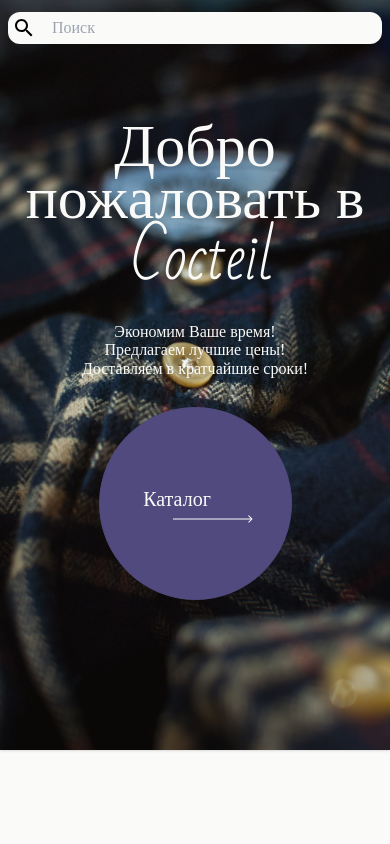
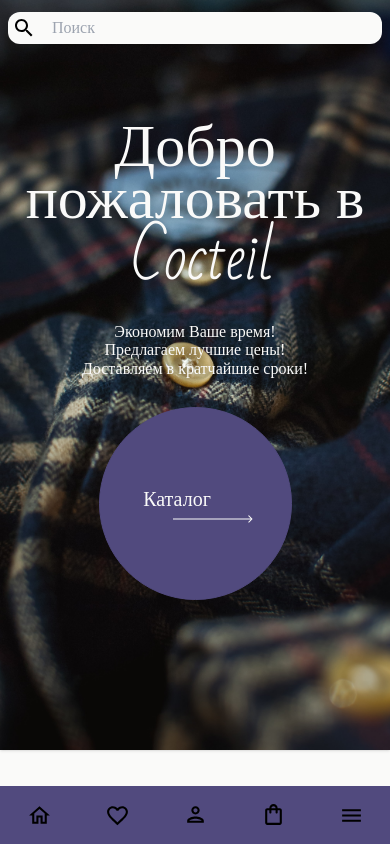
Before and after one commit to underengineering/praktika, a Next.js app: page / in a window 390 px wide. Shown: the top 844 px of the page. Built offline with nearby package versions, Linux system fonts and the light colour scheme.

Commit message:
refactor: Move components to files

```diff
--- a/src/components/Footer.tsx
+++ b/src/components/Footer.tsx
@@ -1,3 +1,5 @@
+"use client";
+
 import { Roboto } from "next/font/google";
 import Image from "next/image";
 
@@ -9,6 +11,7 @@ import {
     Telegram,
 } from "@mui/icons-material";
 
+import MobileNavBar from "./MobileNavBar";
 import UpButton from "./UpButton";
 
 const roboto = Roboto({
@@ -122,6 +125,7 @@ const Footer = () => {
                 height={128}
                 alt=""
             />
+            <MobileNavBar onMenu={() => {}} />
         </footer>
     );
 };
--- a/src/components/Header.tsx
+++ b/src/components/Header.tsx
@@ -1,11 +1,9 @@
 "use client";
 
 import { Roboto } from "next/font/google";
-import Image from "next/image";
-import Link from "next/link";
 import { useState } from "react";
 
-import { ISearchQuery, buildSearchParams } from "@/lib/api";
+import SideBar from "@/components/SideBar";
 import {
     FavoriteBorderOutlined,
     Menu,
@@ -20,97 +18,13 @@ const roboto = Roboto({
     variable: "--font-sans",
 });
 
-const SideBar = () => {
-    type TLink = { title: string; query: ISearchQuery };
-    const links: TLink[] = [
-        { title: "Женщинам", query: { sex: "female" } },
-        { title: "Мужчинам", query: { sex: "male" } },
-        { title: "Детям", query: { ageLt: 18 } },
-        { title: "Обувь", query: { type: "shoes" } },
-        { title: "Игрушки", query: { type: "toys" } },
-        { title: "Аксессуары", query: { type: "accessories" } },
-        { title: "Большие размеры", query: { size: "XL" } },
-        { title: "Акции", query: { hasDiscount: true } },
-    ];
-
-    type TType = { name: string; query: ISearchQuery };
-    const types: TType[] = [
-        { name: "Майки", query: { type: "tshirt" } },
-        { name: "Костюмы", query: { type: "costume" } },
-        { name: "Брюки", query: { type: "trousers" } },
-        { name: "Джинсы", query: { type: "jeans" } },
-        { name: "Юбки", query: { type: "skirt" } },
-        { name: "Шорты", query: { type: "shorts" } },
-        { name: "Свитшоты, худи", query: { type: "hoody" } },
-        { name: "Блузки и рубашки", query: { type: "blouses" } },
-        { name: "Пиджаки и жакеты", query: { type: "jacket" } },
-        { name: "Платья и сарафаны", query: { type: "dress" } },
-        { name: "Верхняя одежда", query: { type: "outerwear" } },
-    ];
-
-    const [activeIdx, setActiveIdx] = useState<number | undefined>();
-    return (
-        <nav
-            className={`fixed left-0 top-14 z-50 flex h-full w-full flex-col gap-1 bg-neutral-900 py-8 sm:left-36 sm:top-24 sm:w-auto sm:min-w-[280px] sm:py-0 ${roboto.variable} font-sans`}
-        >
-            <Image src="/logo.png" width={128} height={128} alt="" />
-            <div className="flex justify-between px-4">
-                <ol className="flex flex-col gap-5">
-                    {links.map((link, index) => (
-                        <li
-                            className="text-sm font-light text-stone-50"
-                            key={index}
-                        >
-                            {activeIdx !== index ? (
-                                <button onClick={() => setActiveIdx(index)}>
-                                    {link.title}
-                                </button>
-                            ) : (
-                                <Link
-                                    className="text-xl font-normal"
-                                    href={`/search?${buildSearchParams(
-                                        link.query
-                                    )}`}
-                                >
-                                    {link.title}
-                                </Link>
-                            )}
-                        </li>
-                    ))}
-                </ol>
-                {activeIdx !== undefined ? (
-                    <ol className="flex flex-col gap-5">
-                        {types.map((type, index) => (
-                            <li
-                                className="text-sm font-light text-stone-50"
-                                key={index}
-                            >
-                                <Link
-                                    href={`/search?${buildSearchParams({
-                                        ...links[activeIdx].query,
-                                        ...type.query,
-                                    })}`}
-                                >
-                                    {type.name}
-                                </Link>
-                            </li>
-                        ))}
-                    </ol>
-                ) : (
-                    <></>
-                )}
-            </div>
-        </nav>
-    );
-};
-
 const Header = () => {
     const [sideBarOpened, setSideBarOpened] = useState(false);
     return (
         <header
             className={`flex w-full flex-col justify-between px-2 py-3 sm:px-36 sm:py-12 ${
                 sideBarOpened ? "bg-primary sm:bg-transparent" : ""
-            }`}
+            } ${roboto.variable} font-sans`}
         >
             <div className="flex w-full justify-between">
                 <button
--- /dev/null
+++ b/src/components/MobileNavBar.tsx
@@ -0,0 +1,37 @@
+import Link from "next/link";
+import { FC } from "react";
+
+import { buildSearchParams } from "@/lib/api";
+import {
+    FavoriteBorderOutlined,
+    HomeOutlined,
+    MenuOutlined,
+    PersonOutlined,
+    ShoppingBagOutlined,
+} from "@mui/icons-material";
+
+const MobileNavBar: FC<{ onMenu: () => void }> = ({ onMenu }) => {
+    return (
+        <div className="fixed bottom-0 left-0 z-50 mb-auto flex w-full justify-around bg-primary py-4 sm:hidden">
+            <Link href="/">
+                <HomeOutlined className="fill-stone-50" sx={{ fontSize: 25 }} />
+            </Link>
+            <Link href={`/search?${buildSearchParams({ favorited: true })}`}>
+                <FavoriteBorderOutlined
+                    className="fill-stone-50"
+                    sx={{ fontSize: 25 }}
+                />
+            </Link>
+            <PersonOutlined className="fill-stone-50" sx={{ fontSize: 25 }} />
+            <ShoppingBagOutlined
+                className="fill-stone-50"
+                sx={{ fontSize: 25 }}
+            />
+            <button onClick={onMenu}>
+                <MenuOutlined className="fill-stone-50" sx={{ fontSize: 25 }} />
+            </button>
+        </div>
+    );
+};
+
+export default MobileNavBar;
--- /dev/null
+++ b/src/components/SideBar.tsx
@@ -0,0 +1,98 @@
+import { Roboto } from "next/font/google";
+import Image from "next/image";
+import Link from "next/link";
+import { useState } from "react";
+
+import { ISearchQuery, buildSearchParams } from "@/lib/api";
+
+const roboto = Roboto({
+    weight: "400",
+    subsets: ["latin", "cyrillic"],
+    variable: "--font-sans",
+});
+
+const SideBar = () => {
+    type TLink = { title: string; query: ISearchQuery };
+    const links: TLink[] = [
+        { title: "Женщинам", query: { sex: "female" } },
+        { title: "Мужчинам", query: { sex: "male" } },
+        { title: "Детям", query: { ageLt: 18 } },
+        { title: "Обувь", query: { type: "shoes" } },
+        { title: "Игрушки", query: { type: "toys" } },
+        { title: "Аксессуары", query: { type: "accessories" } },
+        { title: "Большие размеры", query: { size: "XL" } },
+        { title: "Акции", query: { hasDiscount: true } },
+    ];
+
+    type TType = { name: string; query: ISearchQuery };
+    const types: TType[] = [
+        { name: "Майки", query: { type: "tshirt" } },
+        { name: "Костюмы", query: { type: "costume" } },
+        { name: "Брюки", query: { type: "trousers" } },
+        { name: "Джинсы", query: { type: "jeans" } },
+        { name: "Юбки", query: { type: "skirt" } },
+        { name: "Шорты", query: { type: "shorts" } },
+        { name: "Свитшоты, худи", query: { type: "hoody" } },
+        { name: "Блузки и рубашки", query: { type: "blouses" } },
+        { name: "Пиджаки и жакеты", query: { type: "jacket" } },
+        { name: "Платья и сарафаны", query: { type: "dress" } },
+        { name: "Верхняя одежда", query: { type: "outerwear" } },
+    ];
+
+    const [activeIdx, setActiveIdx] = useState<number | undefined>();
+    return (
+        <nav
+            className={`fixed left-0 top-14 z-40 flex h-full w-full flex-col gap-1 bg-neutral-900 py-8 sm:left-36 sm:top-24 sm:w-auto sm:min-w-[280px] sm:py-0 ${roboto.variable} font-sans`}
+        >
+            <Image src="/logo.png" width={128} height={128} alt="" />
+            <div className="flex justify-between gap-2 px-4">
+                <ol className="flex flex-col gap-5">
+                    {links.map((link, index) => (
+                        <li
+                            className="text-sm font-light text-stone-50"
+                            key={index}
+                        >
+                            {activeIdx !== index ? (
+                                <button onClick={() => setActiveIdx(index)}>
+                                    {link.title}
+                                </button>
+                            ) : (
+                                <Link
+                                    className="text-xl font-normal"
+                                    href={`/search?${buildSearchParams(
+                                        link.query
+                                    )}`}
+                                >
+                                    {link.title}
+                                </Link>
+                            )}
+                        </li>
+                    ))}
+                </ol>
+                {activeIdx !== undefined ? (
+                    <ol className="flex flex-col gap-5">
+                        {types.map((type, index) => (
+                            <li
+                                className="text-sm font-light text-stone-50"
+                                key={index}
+                            >
+                                <Link
+                                    href={`/search?${buildSearchParams({
+                                        ...links[activeIdx].query,
+                                        ...type.query,
+                                    })}`}
+                                >
+                                    {type.name}
+                                </Link>
+                            </li>
+                        ))}
+                    </ol>
+                ) : (
+                    <></>
+                )}
+            </div>
+        </nav>
+    );
+};
+
+export default SideBar;
--- a/src/lib/api.ts
+++ b/src/lib/api.ts
@@ -31,6 +31,7 @@ export interface ISearchQuery {
     ageLt?: number;
     size?: string;
     hasDiscount?: boolean;
+    favorited?: boolean;
 }
 
 export function buildSearchParams(query: ISearchQuery) {
@@ -42,6 +43,8 @@ export function buildSearchParams(query: ISearchQuery) {
     if (query.size !== undefined) url.set("size", query.size);
     if (query.hasDiscount !== undefined)
         url.set("hasDiscount", query.hasDiscount.toString());
+    if (query.favorited !== undefined)
+        url.set("favorited", query.favorited.toString());
 
     return url;
 }
```
